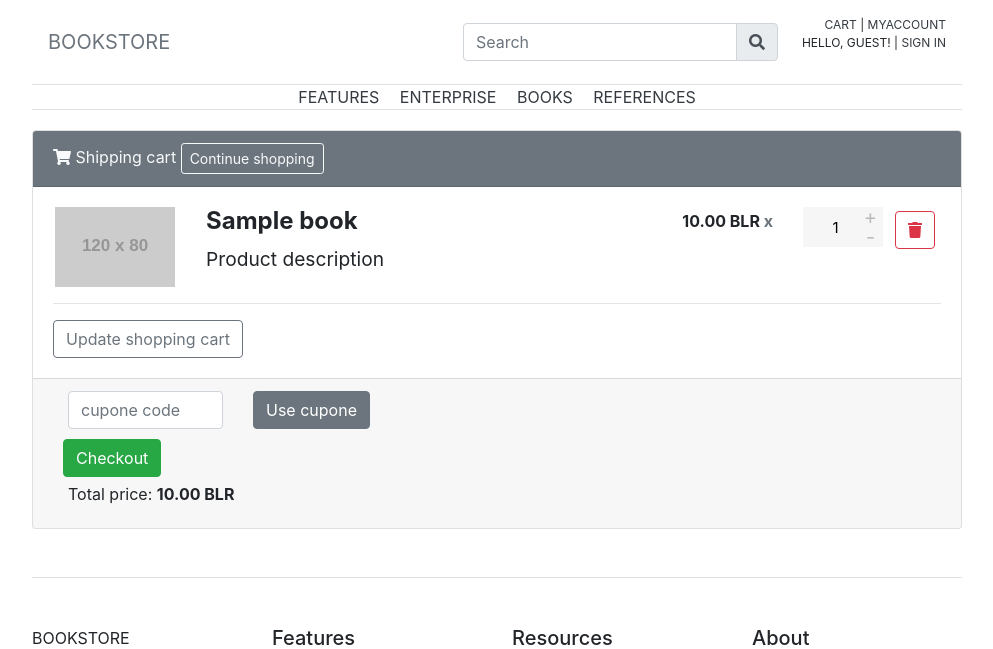
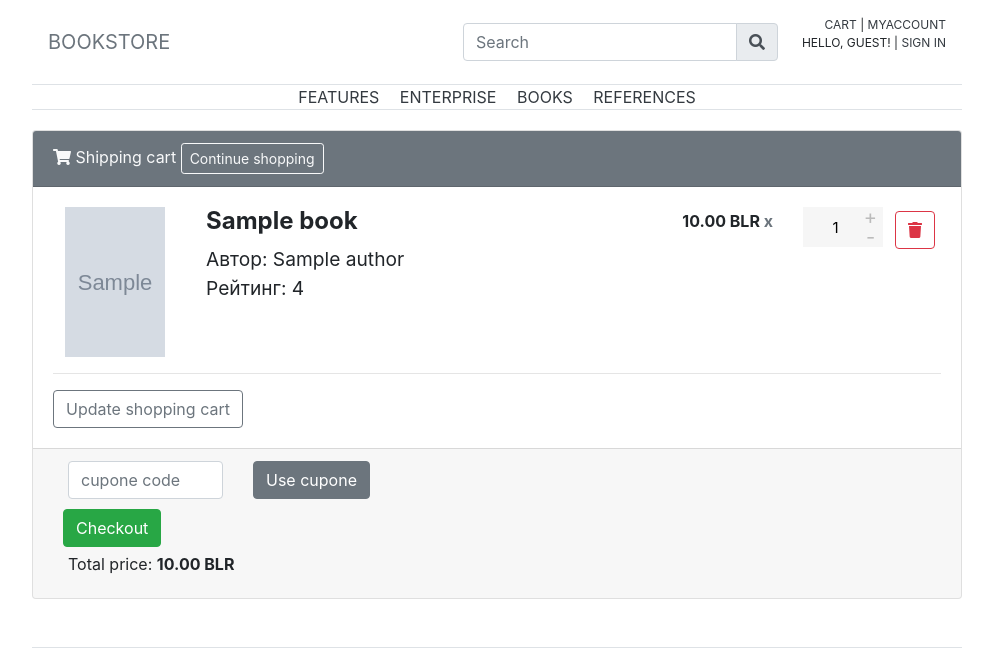
Before and after one commit to xistadi/BookStore, a Django app: page /cart/?book=1 in a window 1280 px wide. Shown: the top 649 px of the page, without its empty margins (143-1136 px from the left). Run offline with Django 3.2, Linux system fonts and the light colour scheme; tables that the repository leaves empty hold one stand-in row (values such as "Sample post"); grey boxes marked "Sample" are stand-in pictures; grey boxes labelled with a size stand in for pictures from a placeholder-image service; some libraries are stand-ins or nearby versions.

Commit message:
add something in cart html

```diff
--- a/src/cart/templates/cart/cart_index.html
+++ b/src/cart/templates/cart/cart_index.html
@@ -20,12 +20,13 @@
         {% for book_in_cart in cart.books.all %}
           <div class="row">
             <div class="col-12 col-sm-12 col-md-2 text-center">
-              <img class="img-responsive" src="http://placehold.it/120x80" alt="prewiew" width="120" height="80">
+              <img class="img-responsive" {% if book_in_cart.book.photo %} src="{{ MEDIA_URL }}{{ book_in_cart.book.photo.url }}" {% else %} src="https://via.placeholder.com/2000x3000" {% endif %} alt="prewiew" width="100" height="150">
             </div>
             <div class="col-12 text-sm-center col-sm-12 text-md-left col-md-6">
               <h4 class="product-name"><strong>{{ book_in_cart.book.name }}</strong></h4>
               <h4>
-                <small>Product description</small>
+                <small>Автор: {{ book_in_cart.book.author.first }} </small><br>
+                <small>Рейтинг: {{ book_in_cart.book.rating }}</small>
               </h4>
             </div>
             <div class="col-12 col-sm-12 text-sm-center col-md-4 text-md-right row">
```
